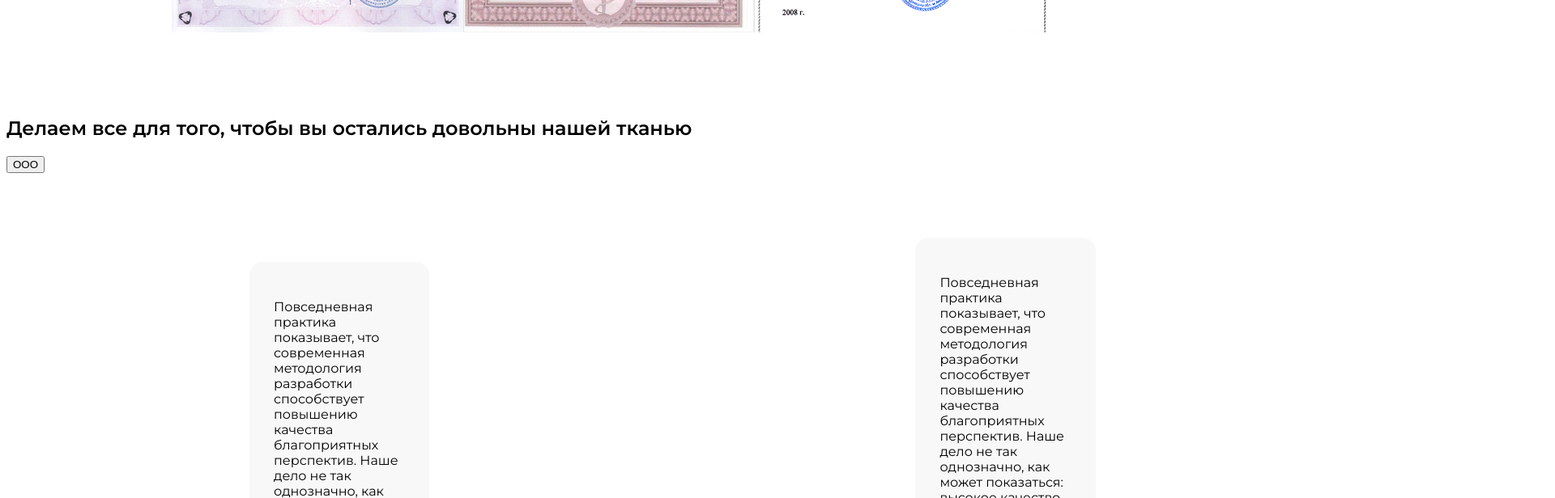
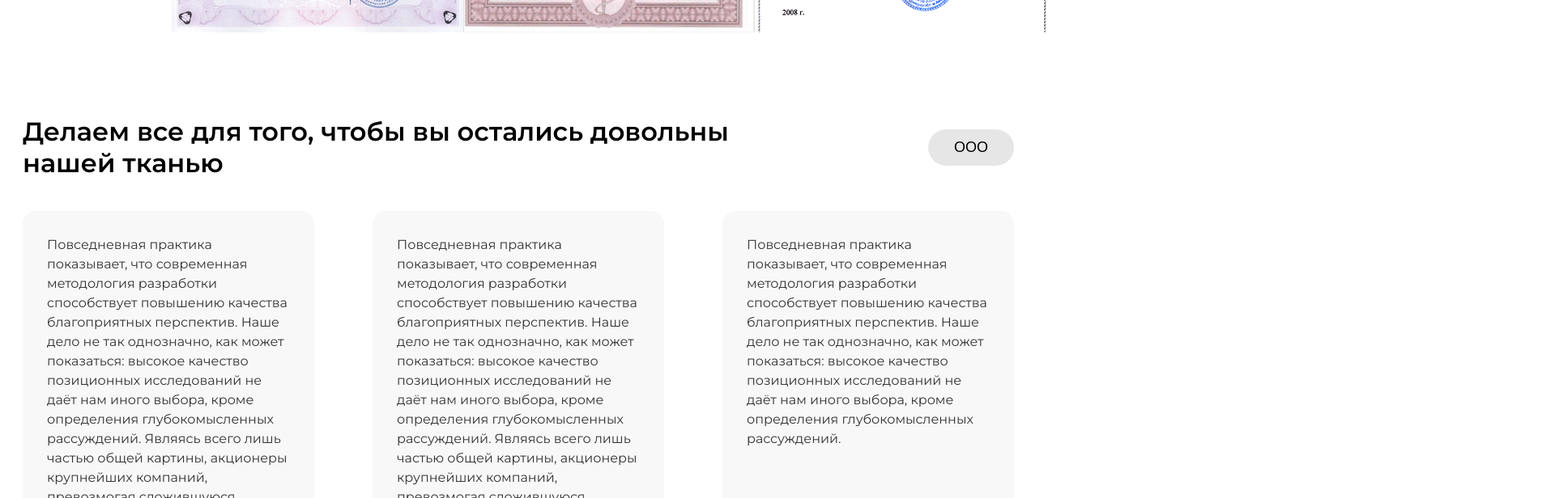
Before and after one commit to aerths/saka-holding, a Vue app: page /about in a window 1280 px wide. Shown: the part 2420-3036 px from the top of the page at 81% size, 1920 px wide, since content can reach past the window. Built offline with nearby package versions, Linux system fonts and the light colour scheme.

Commit message:
edit:person block

```diff
--- a/src/components/block3person/block3person.vue
+++ b/src/components/block3person/block3person.vue
@@ -1,5 +1,6 @@
+<!-- block3person.vue -->
 <script setup lang="ts">
-import person from '@/components/block3person/person.vue';
+import person from './person.vue'
 </script>
 
 <template>
@@ -15,21 +16,21 @@ import person from '@/components/block3person/person.vue';
             </div>
         </div>
         <div class="full_blocks_person">
-    <div class="Container-Block">
+            <div class="Container-Person">
                 <person
                     text="Повседневная практика показывает, что современная методология разработки способствует повышению качества благоприятных перспектив. Наше дело не так однозначно, как может показаться: высокое качество позиционных исследований не даёт нам иного выбора, кроме определения глубокомысленных рассуждений. Являясь всего лишь частью общей картины, акционеры крупнейших компаний, превозмогая сложившуюся непростую экономическую ситуацию, превращены в посмешище, хотя само их существование приносит несомненную пользу обществу."
                     name="Наталья"
                 />
             </div>
-    <div class="Container-Block">
+            <div class="Container-Person">
                 <person
                     text="Повседневная практика показывает, что современная методология разработки способствует повышению качества благоприятных перспектив. Наше дело не так однозначно, как может показаться: высокое качество позиционных исследований не даёт нам иного выбора, кроме определения глубокомысленных рассуждений. Являясь всего лишь частью общей картины, акционеры крупнейших компаний, превозмогая сложившуюся непростую экономическую ситуацию"
                     name="Василий"
                 />
             </div>
-    <div class="Container-Block">
+            <div class="Container-Person">
                 <person
-        text="Повседневная практика показывает, что современная методология разработки способствует повышению качества благоприятных перспектив. Наше дело не так однозначно, как может показаться: высокое качество позиционных исследований не даёт нам иного выбора, кроме определения глубокомысленных рассуждений. "
+                    text="Повседневная практика показывает, что современная методология разработки способствует повышению качества благоприятных перспектив. Наше дело не так однозначно, как может показаться: высокое качество позиционных исследований не даёт нам иного выбора, кроме определения глубокомысленных рассуждений."
                     name="Геннадий"
                 />
             </div>
@@ -37,15 +38,64 @@ import person from '@/components/block3person/person.vue';
     </div>
 </template>
 
-<style setup lang="scss">
+<style scoped lang="scss">
 .redactor_persons_block {
+    max-width: 1400px;
+    width: 100%;
+    margin: 0 auto;
+    padding: 20px;
     display: flex;
     flex-direction: column;
+    gap: 40px;
+}
+
+.title {
+    display: flex;
+    flex-direction: row;
+    align-items: center;
+    justify-content: space-between;
+    flex-wrap: wrap;
+    gap: 20px;
+
+    div:first-child {
+        flex: 1;
+        max-width: 80%;
+    }
+
+    h2 {
+        font-size: 32px;
+        font-weight: bold;
+        line-height: 1.2;
+        margin: 0;
+    }
+}
+
+.btn_title_person {
+    button {
+        background-color: #e6e6e6;
+        border: none;
+        border-radius: 30px;
+        padding: 12px 32px;
+        font-size: 18px;
+        font-weight: 500;
+        cursor: pointer;
+        transition: background-color 0.2s ease;
+
+        &:hover {
+            background-color: #d4d4d4;
+        }
+    }
 }
 
 .full_blocks_person {
     display: flex;
     flex-direction: row;
-        padding: 40px 0px;
+    gap: 40px;
+    justify-content: space-between;
+    flex-wrap: wrap;
+}
+
+.Container-Person {
+    display: flex;
 }
 </style>
--- a/src/components/block3person/person.vue
+++ b/src/components/block3person/person.vue
@@ -1,32 +1,59 @@
+<!-- person.vue -->
 <script setup lang="ts">
 defineProps<{
     text: string
     name: string
 }>()
-
-
 </script>
 
 <template>
     <div class="block_text_person">
         <div class="text_opisanie">
-            <p>{{text}}</p>
+            <p>{{ text }}</p>
         </div>
         <div class="text_lastname">
-            <h3>{{name}}</h3>
+            <h3>{{ name }}</h3>
         </div>
     </div>
 </template>
 
-<style setup lang="scss">
-    .block_text_person {
-        display: flex;
-        flex-direction: column;
-        border-radius: 16px;
-        background-color: var(--bg-gray-color);
-        max-width: 380px;
-        width: 100%;
-        justify-content: space-between;
-        padding: 30px 30px;
+<style scoped lang="scss">
+.block_text_person {
+    background-color: var(--bg-gray-color, #f5f5f5);
+    max-width: 360px;
+    width: 100%;
+    min-height: 380px;
+    display: flex;
+    flex-direction: column;
+    justify-content: space-between;
+    border-radius: 16px;
+    transition: transform 0.2s ease;
+
+    &:hover {
+        transform: translateY(-4px);
     }
+}
+
+.text_opisanie {
+    padding: 30px 30px;
+    flex-grow: 1;
+
+    p {
+        margin: 0;
+        font-size: 16px;
+        line-height: 1.5;
+        color: #333;
+    }
+}
+
+.text_lastname {
+    padding: 0 30px 30px 30px;
+
+    h3 {
+        margin: 0;
+        font-size: 24px;
+        font-weight: 600;
+        color: #000;
+    }
+}
 </style>
```
Lines whose indentation alone changed are shown as unchanged.
